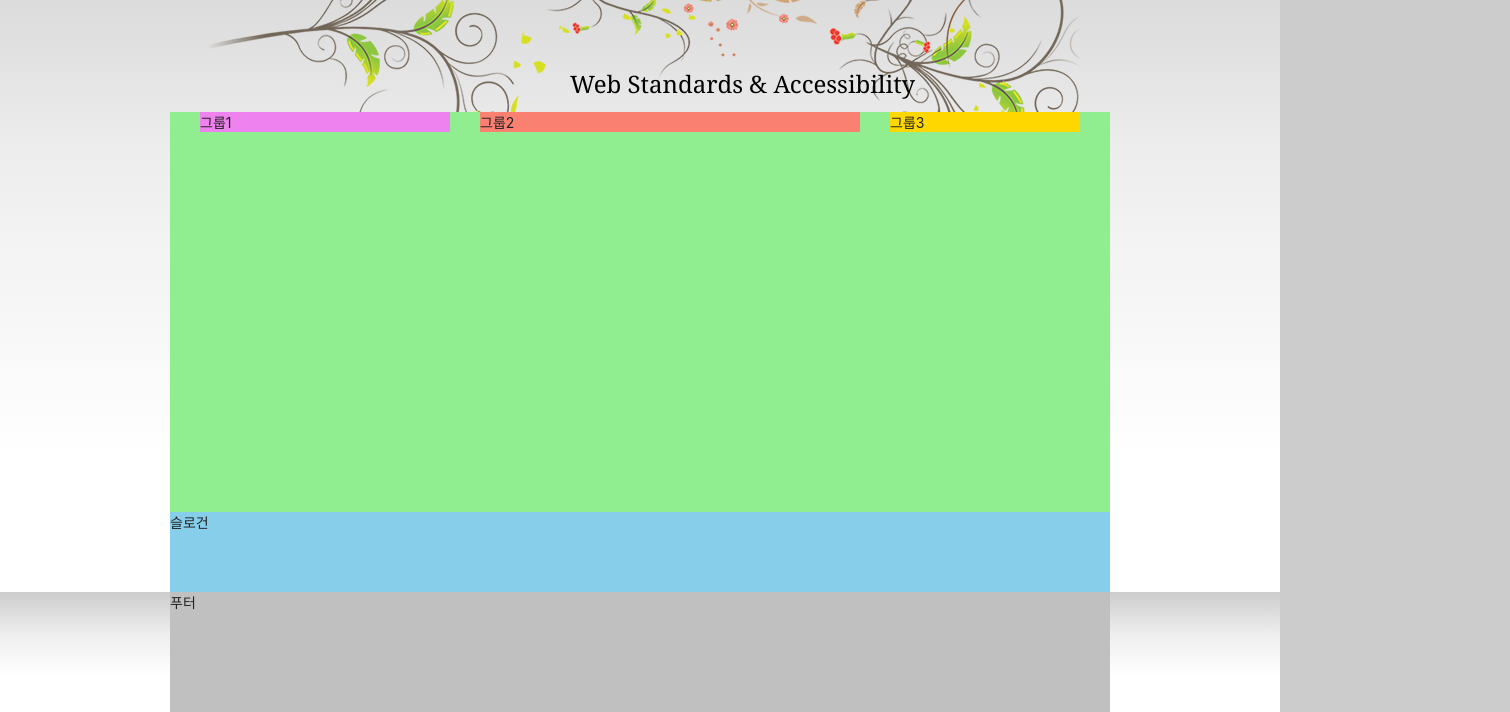
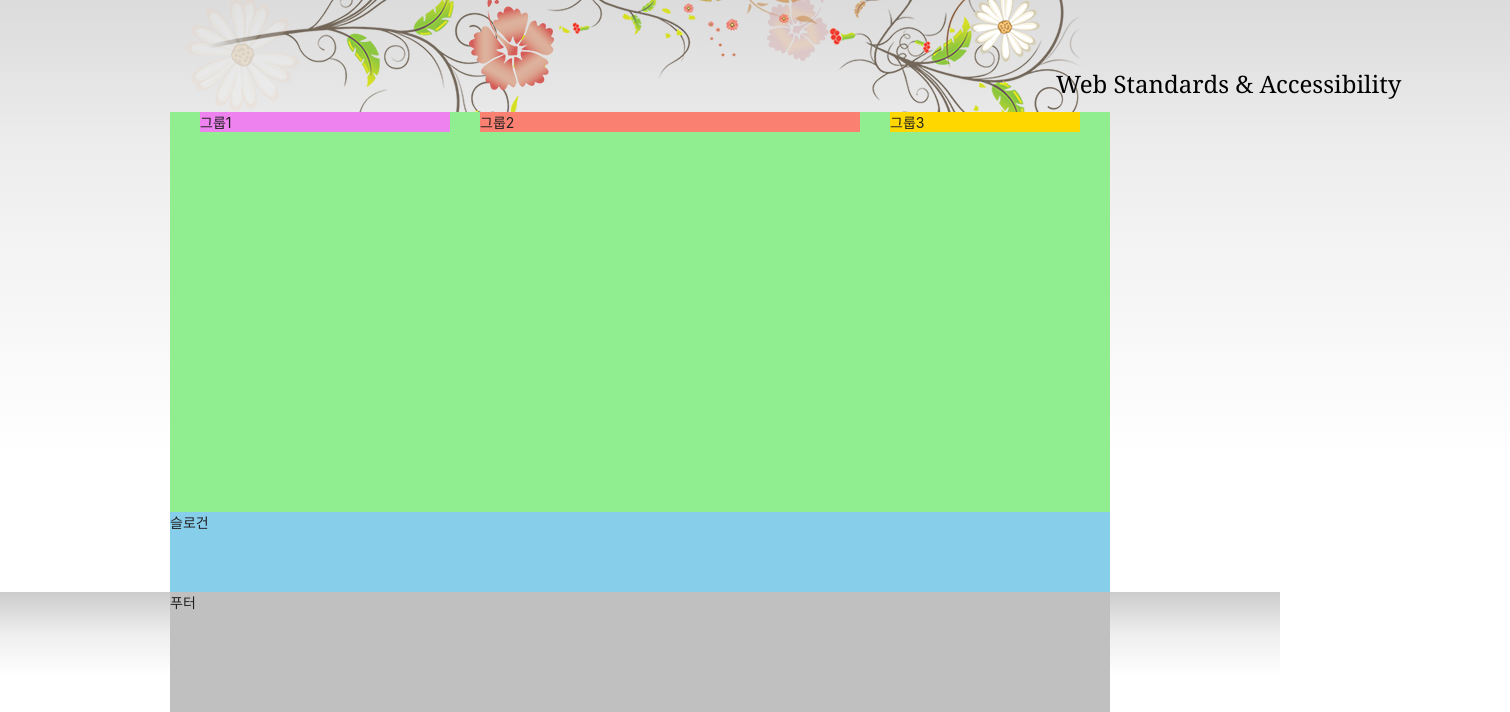
Before and after one commit to DahamWeon/HTML5, a plain HTML site: page index.html in a window 1280 px wide. Shown: the part 135-847 px from the top of the page, 1510 px wide, since content can reach past the window. Drawn offline with Linux system fonts and the light colour scheme; a web font is replaced by a local one.

Commit message:
fadeEffect 애니메이션 완성

```diff
--- a/styles/style.css
+++ b/styles/style.css
@@ -205,19 +205,45 @@ body {
   }
 }
 
+@keyframes fadeEffect {
+  0% {
+    opacity: 1;
+  }
+  100% {
+    opacity: 0;
+  }
+}
+
 .visual {
   height: 120px;
   position: relative;
 }
 
+.visual::before, .visual::after {
+  content: "";
+  position: absolute;
+  width: 100%;
+  height: 100%;
+  top: 0;
+  left: 0;
+  animation: fadeEffect 2000ms infinite alternate;
+}
+
+.visual::before {
+  background: url(./images/ani_flower_01.png) no-repeat 0 -10px, url(./images/ani_flower_02.png) no-repeat 68% 0;
+}
+
+.visual::after {
+  background: url(./images/ani_flower_03.png) no-repeat 35% 0, url(./images/ani_flower_04.png) no-repeat 92% 0;
+  animation-delay: 1000ms;
+}
+
 .visual-text {
   font-family: Georgia, 'Times New Roman', Times, serif;
-  animation-name: moveEffect;
-  animation-duration: 2000ms;
-  animation-timing-function: ease-in-out;
-  animation-fill-mode: forwards;
+  animation: moveEffect 400ms ease-in-out forwards;
   /* display: inline-block; */
-  position: absolute;
+  position: relative;
+  z-index: 1;
 }
 
 /* 메인 */
```
